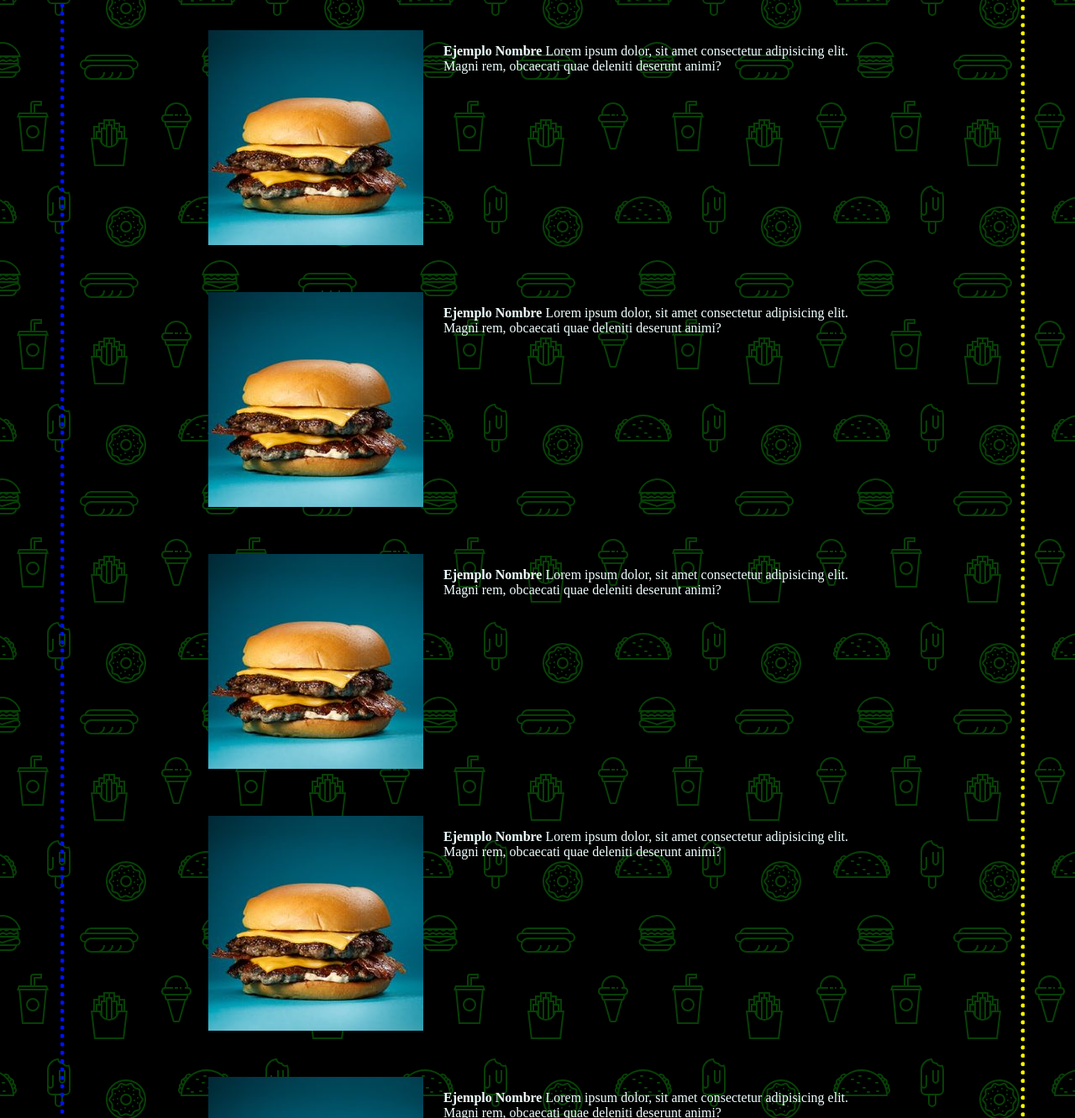
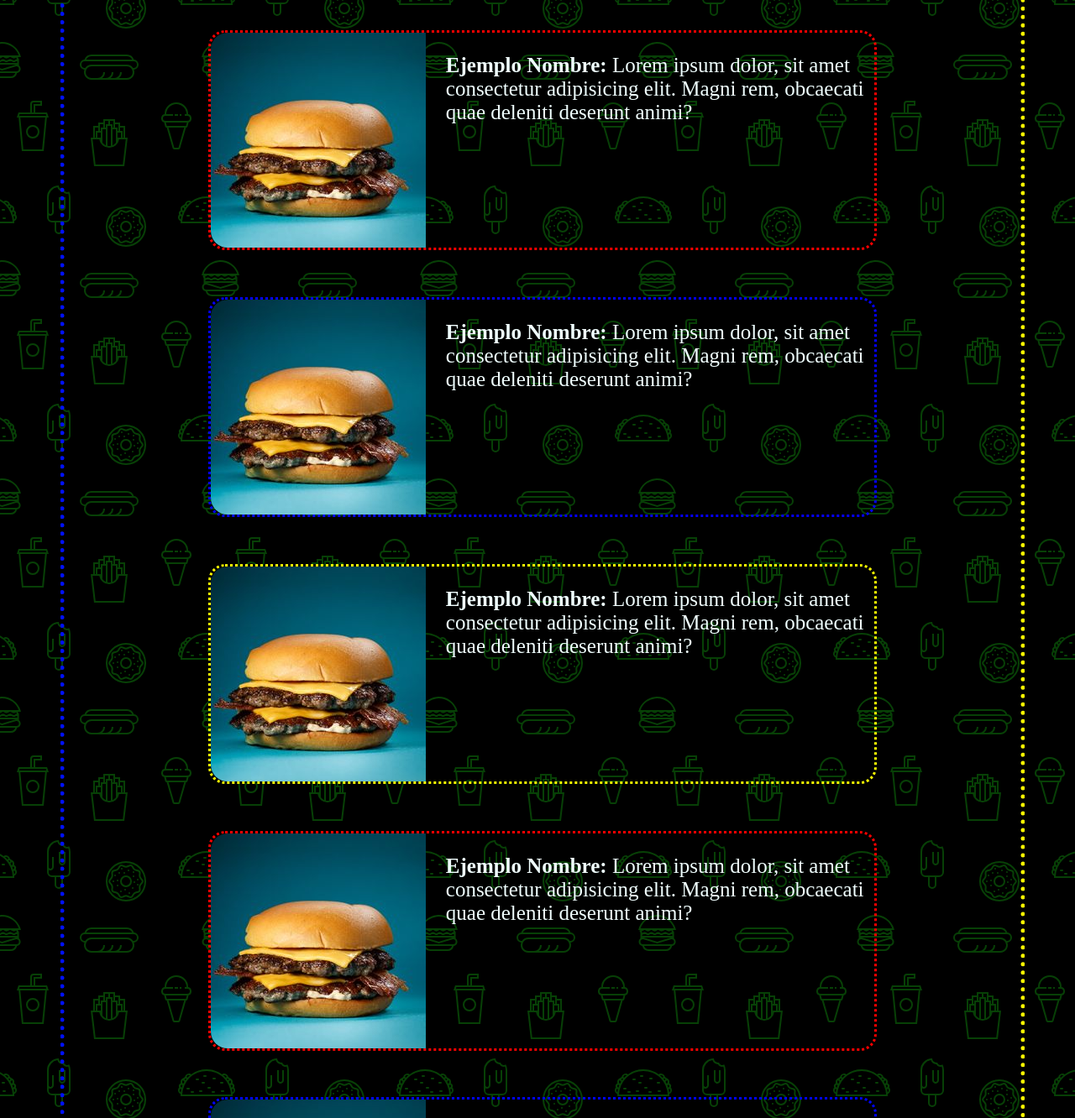
Before and after one commit to MARTINPIMENTA/Proyecto_Sitio_Web_CODERHOUSE, a plain HTML site: page plancha.html in a window 1280 px wide. Shown: the part 210-1542 px from the top of the page at 84% size. Drawn offline with Linux system fonts and the light colour scheme.

Commit message:
css en plancha.index

```diff
--- a/plancha.html
+++ b/plancha.html
@@ -53,42 +53,42 @@
       <article class="articuloPlancha">
         <img src="imgs\ca1385c6-365b-4c02-ba51-6121be6cdd2d-1621552535777.jpeg" alt="Articulo 1">
         <p>
-          <strong class="nombreArticulo">Ejemplo Nombre</strong>
+          <strong class="nombreArticulo">Ejemplo Nombre: </strong>
           Lorem ipsum dolor, sit amet consectetur adipisicing elit. Magni rem, obcaecati quae deleniti deserunt animi?
         </p>
       </article>
       <article class="articuloPlancha">
         <img src="imgs\ca1385c6-365b-4c02-ba51-6121be6cdd2d-1621552535777.jpeg" alt="Articulo 2">
         <p>
-          <strong class="nombreArticulo">Ejemplo Nombre</strong>
+          <strong class="nombreArticulo">Ejemplo Nombre: </strong>
           Lorem ipsum dolor, sit amet consectetur adipisicing elit. Magni rem, obcaecati quae deleniti deserunt animi?
         </p>
       </article>
       <article class="articuloPlancha">
         <img src="imgs\ca1385c6-365b-4c02-ba51-6121be6cdd2d-1621552535777.jpeg" alt="Articulo 3">
         <p>
-          <strong class="nombreArticulo">Ejemplo Nombre</strong>
+          <strong class="nombreArticulo">Ejemplo Nombre: </strong>
           Lorem ipsum dolor, sit amet consectetur adipisicing elit. Magni rem, obcaecati quae deleniti deserunt animi?
         </p>
       </article>
       <article class="articuloPlancha">
         <img src="imgs\ca1385c6-365b-4c02-ba51-6121be6cdd2d-1621552535777.jpeg" alt="Articulo 4">
         <p>
-          <strong class="nombreArticulo">Ejemplo Nombre</strong>
+          <strong class="nombreArticulo">Ejemplo Nombre: </strong>
           Lorem ipsum dolor, sit amet consectetur adipisicing elit. Magni rem, obcaecati quae deleniti deserunt animi?
         </p>
       </article>
       <article class="articuloPlancha">
         <img src="imgs\ca1385c6-365b-4c02-ba51-6121be6cdd2d-1621552535777.jpeg" alt="Articulo 5">
         <p>
-          <strong class="nombreArticulo">Ejemplo Nombre</strong>
+          <strong class="nombreArticulo">Ejemplo Nombre: </strong>
           Lorem ipsum dolor, sit amet consectetur adipisicing elit. Magni rem, obcaecati quae deleniti deserunt animi?
         </p>
       </article>
       <article class="articuloPlancha">
         <img src="imgs\ca1385c6-365b-4c02-ba51-6121be6cdd2d-1621552535777.jpeg" alt="Articulo 6">
         <p>
-          <strong class="nombreArticulo">Ejemplo Nombre</strong>
+          <strong class="nombreArticulo">Ejemplo Nombre: </strong>
           Lorem ipsum dolor, sit amet consectetur adipisicing elit. Magni rem, obcaecati quae deleniti deserunt animi?
         </p>
       </article>
--- a/styles/estilos.css
+++ b/styles/estilos.css
@@ -138,7 +138,7 @@ main {
   display:block;
   width:50px;
   height:20px;
-  background: rgb(0, 235, 20);
+  background: rgb(229, 255, 0);
   text-align:left;
   padding-left: 20px;
   transform: rotate(-30deg) skew(25deg) translate(0,0);
@@ -153,7 +153,7 @@ main {
   left:-20px;
   height:100%;
   width:20px;
-  background: #008f00;
+  background: #ff0000;
   transform: .5s;
   transform: rotate(0deg) skewY(-45deg);
 }
--- a/styles/plancha.css
+++ b/styles/plancha.css
@@ -38,14 +38,42 @@ main {
   justify-content: center;
   margin-bottom: 7%;
   color: azure;
+  border: 3px dotted;
+  border-radius: 20px;
+}
+
+.articuloPlancha:nth-child(1) {
+  border-color: red;
+}
+
+.articuloPlancha:nth-child(4) {
+  border-color: red;
+}
+
+.articuloPlancha:nth-child(2) {
+  border-color: rgb(4, 0, 255);
+}
+
+.articuloPlancha:nth-child(5) {
+  border-color: rgb(0, 4, 255);
+}
+
+.articuloPlancha:nth-child(3) {
+  border-color: rgb(251, 255, 0);
+}
+
+.articuloPlancha:nth-child(6) {
+  border-color: rgb(251, 255, 0);
 }
 
 .articuloPlancha img {
   width: 256px;
   height: 256px;
-
+  border-top-left-radius: 20px;
+  border-bottom-left-radius: 20px;
 }
 
 .articuloPlancha p {
   margin-left: 3%;
+  font-size: 25px;
 }
```
